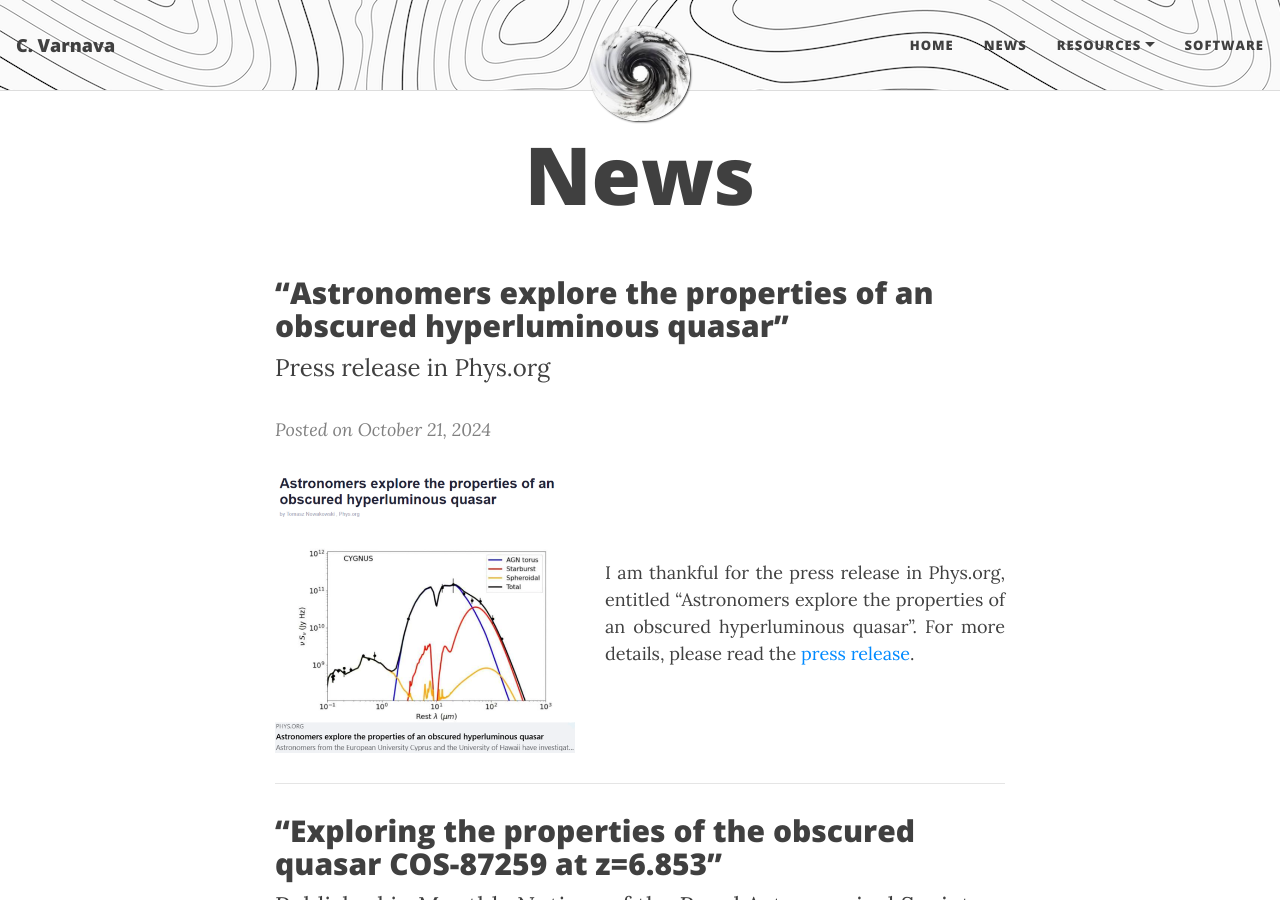
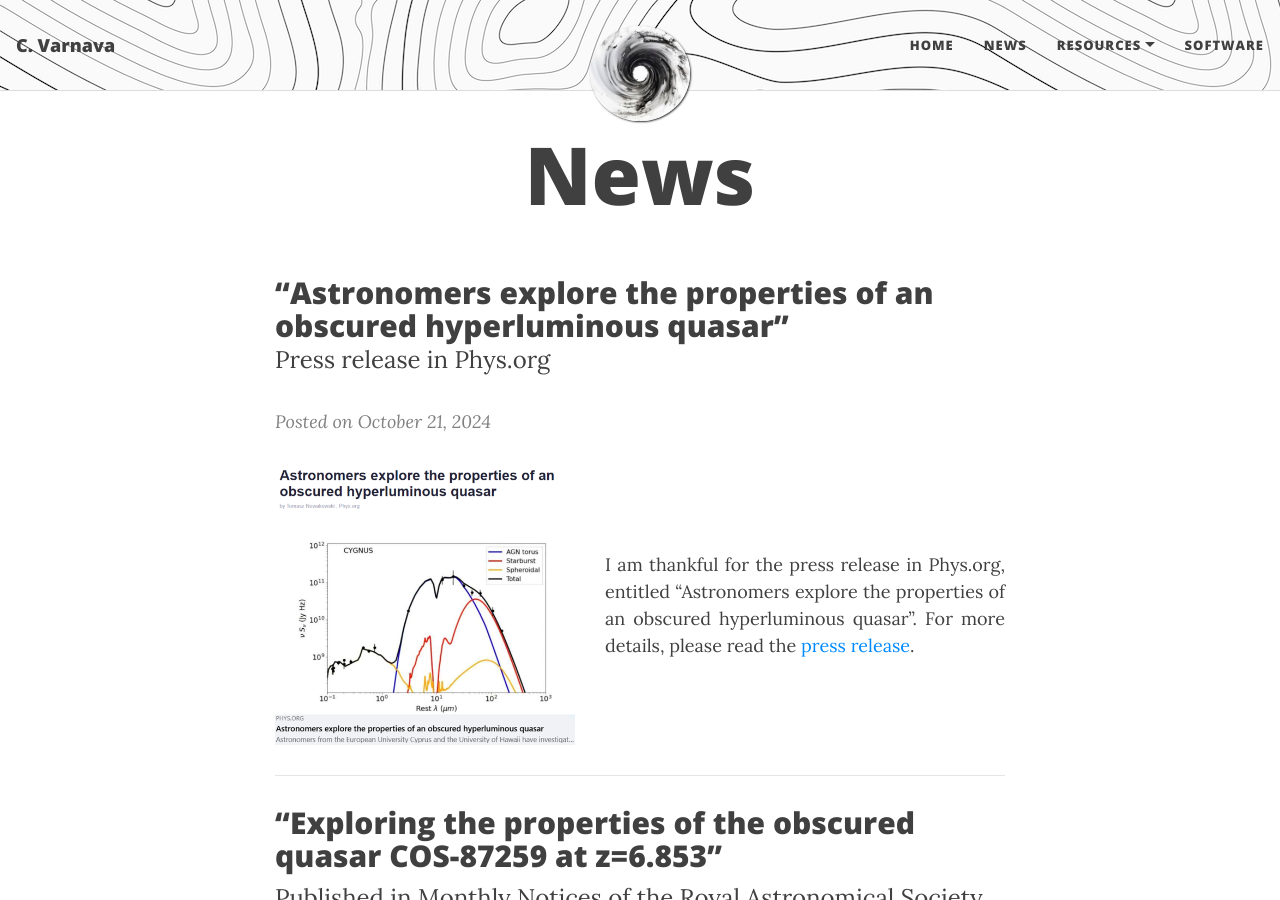
Before and after one commit to ch-var/ch-var.github.io, a Jekyll site: the page built from news.html, in a window 1280 px wide and 900 px high. Built offline with Jekyll 4.4.1, drawn with Linux system fonts in a browser that asks for light colours; formulas are drawn with MathJax 3.

Commit message:
Update news.html

```diff
--- a/news.html
+++ b/news.html
@@ -4,7 +4,7 @@
 mathjax: true
 ---
 <p>
-<h2>“Astronomers explore the properties of an obscured hyperluminous quasar”</h2>
+<h2 style="text-align: left; margin: 0; width: 100%;">“Astronomers explore the properties of an obscured hyperluminous quasar”</h2>
 <font size="+2">Press release in Phys.org</font>
 <p>
 <p>
```
